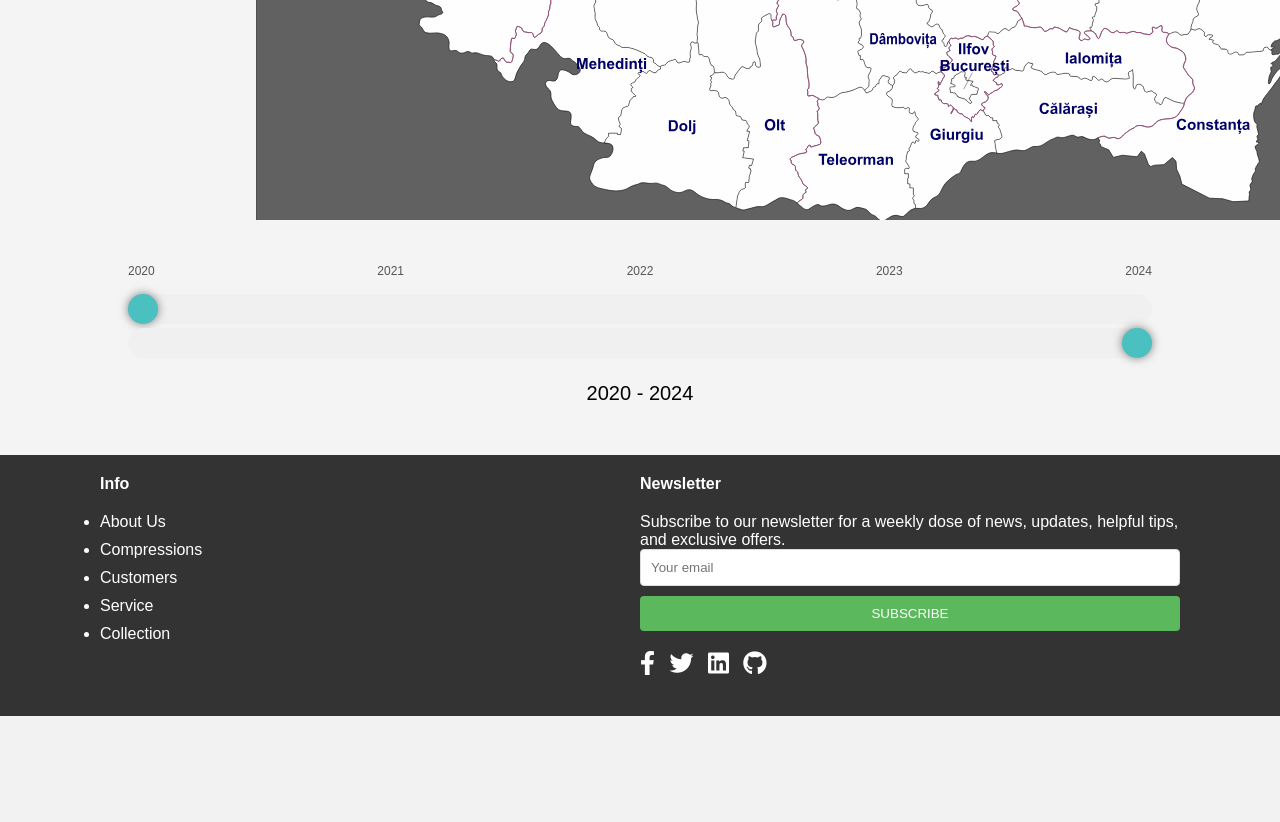
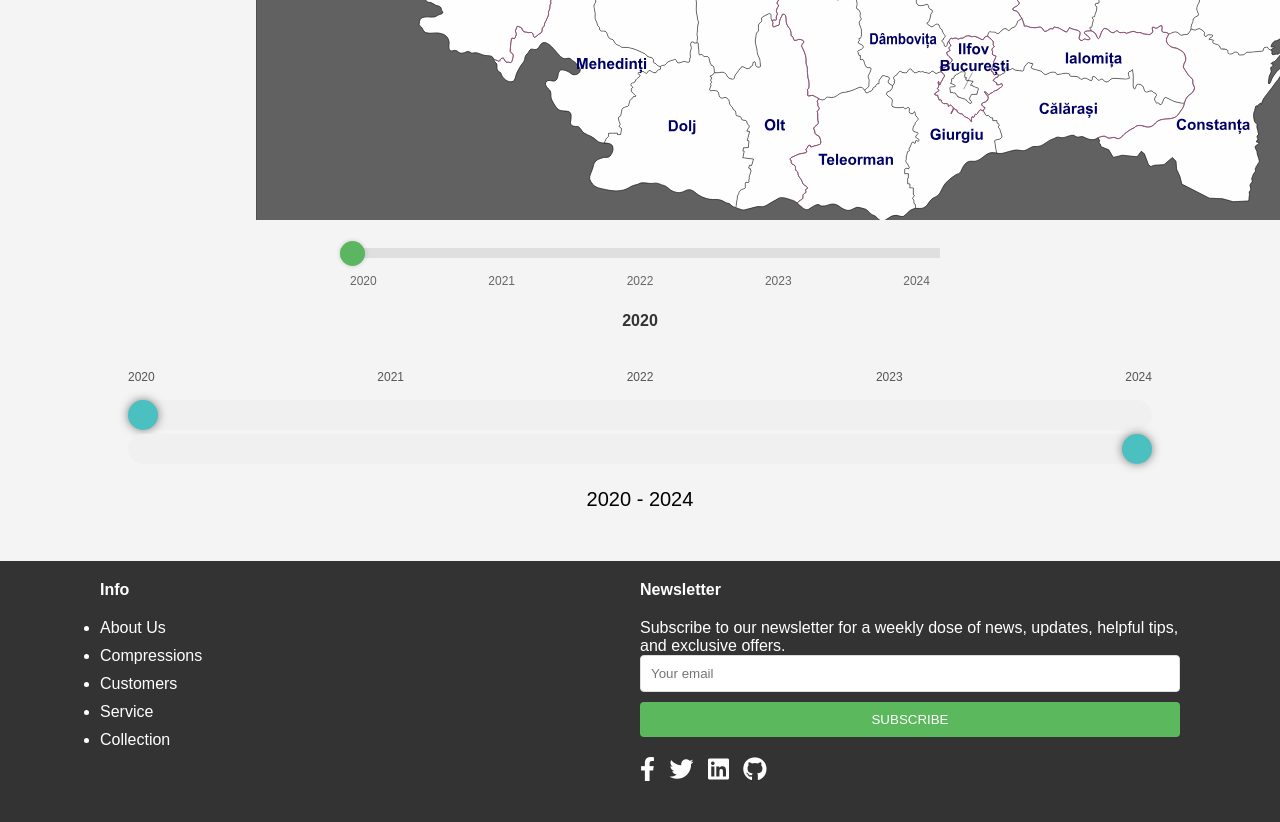
Before and after one commit to Simioniuc-Ionut/RomanianDrugs-Web-Project, a PHP site: page /element-pagin.php in a window 1280 px wide; the page is wider, and only the part inside the window is pictured. Shown: the part 1227-2049 px from the top of that part. Before the commit the page ends 1943 px from the top of that part, so only its background shows below. Run offline with PHP 8.4, Linux system fonts and the light colour scheme; some libraries are stand-ins or nearby versions.

Commit message:
sliderMap

```diff
--- a/element-pagin.php
+++ b/element-pagin.php
@@ -150,6 +150,17 @@ if ($row) {
 
         <div id="tooltip" class="hidden"></div>
 
+        <div class="slider-container-map">
+            <input type="range" min="2020" max="2024" value="2020" class="sliderMap" id="startYearSliderMap">
+            <div class="year-markers-map">
+                <div class="year-marker-map" style="left: 0%;">2020</div>
+                <div class="year-marker-map" style="left: 25%;">2021</div>
+                <div class="year-marker-map" style="left: 50%;">2022</div>
+                <div class="year-marker-map" style="left: 75%;">2023</div>
+                <div class="year-marker-map" style="left: 100%;">2024</div>
+            </div>
+            <div id="selectedYearMap">2020</div>
+        </div>
 </div>
 
 <div class="slider-container">
@@ -507,6 +518,17 @@ if ($row) {
         });
     });
 
+    startYearSliderMap = document.getElementById('startYearSliderMap');
+    startYearSliderMap.addEventListener('input', updateYearMap);
+
+    function updateYearMap()
+    {
+        const yearMapStart = document.getElementById('startYearSliderMap');
+        const yearMapSelect = document.getElementById('selectedYearMap');
+
+        yearMapSelect.textContent = yearMapStart.value;
+    }
+
 </script>
 
 <div id="grafB" class="center hidden">
--- a/style_element_pagina.css
+++ b/style_element_pagina.css
@@ -231,5 +231,81 @@ body {
   outline: none;
 }
 
+.slider-container-map {
+  position: relative;
+  width: 100%;
+  max-width: 600px;
+  margin: 20px auto;
+  text-align: center;
+  font-family: Arial, sans-serif;
+}
+
+.sliderMap {
+  width: 100%;
+  -webkit-appearance: none;
+  appearance: none;
+  height: 10px;
+  background: #ddd;
+  outline: none;
+  opacity: 0.9;
+  transition: opacity 0.2s;
+}
+
+.sliderMap:hover {
+  opacity: 1;
+}
+
+.sliderMap::-webkit-slider-thumb {
+  -webkit-appearance: none;
+  appearance: none;
+  width: 25px;
+  height: 25px;
+  background: #4CAF50;
+  cursor: pointer;
+  border-radius: 50%;
+  box-shadow: 0 0 5px rgba(0, 0, 0, 0.2);
+  transition: background 0.3s;
+}
+
+.sliderMap::-webkit-slider-thumb:hover {
+  background: #45a049;
+}
+
+.sliderMap::-moz-range-thumb {
+  width: 25px;
+  height: 25px;
+  background: #4CAF50;
+  cursor: pointer;
+  border-radius: 50%;
+  box-shadow: 0 0 5px rgba(0, 0, 0, 0.2);
+  transition: background 0.3s;
+}
+
+.sliderMap::-moz-range-thumb:hover {
+  background: #45a049;
+}
+
+.year-markers-map {
+  display: flex;
+  justify-content: space-between;
+  position: absolute;
+  top: 30px;
+  width: 100%;
+  padding: 0 10px;
+}
+
+.year-marker-map {
+  font-size: 12px;
+  color: #666;
+}
+
+#selectedYearMap {
+  margin-top: 50px;
+  font-size: 16px;
+  font-weight: bold;
+  color: #333;
+}
+
+
 
 /*# sourceMappingURL=style_element_pagina.css.map */
```
